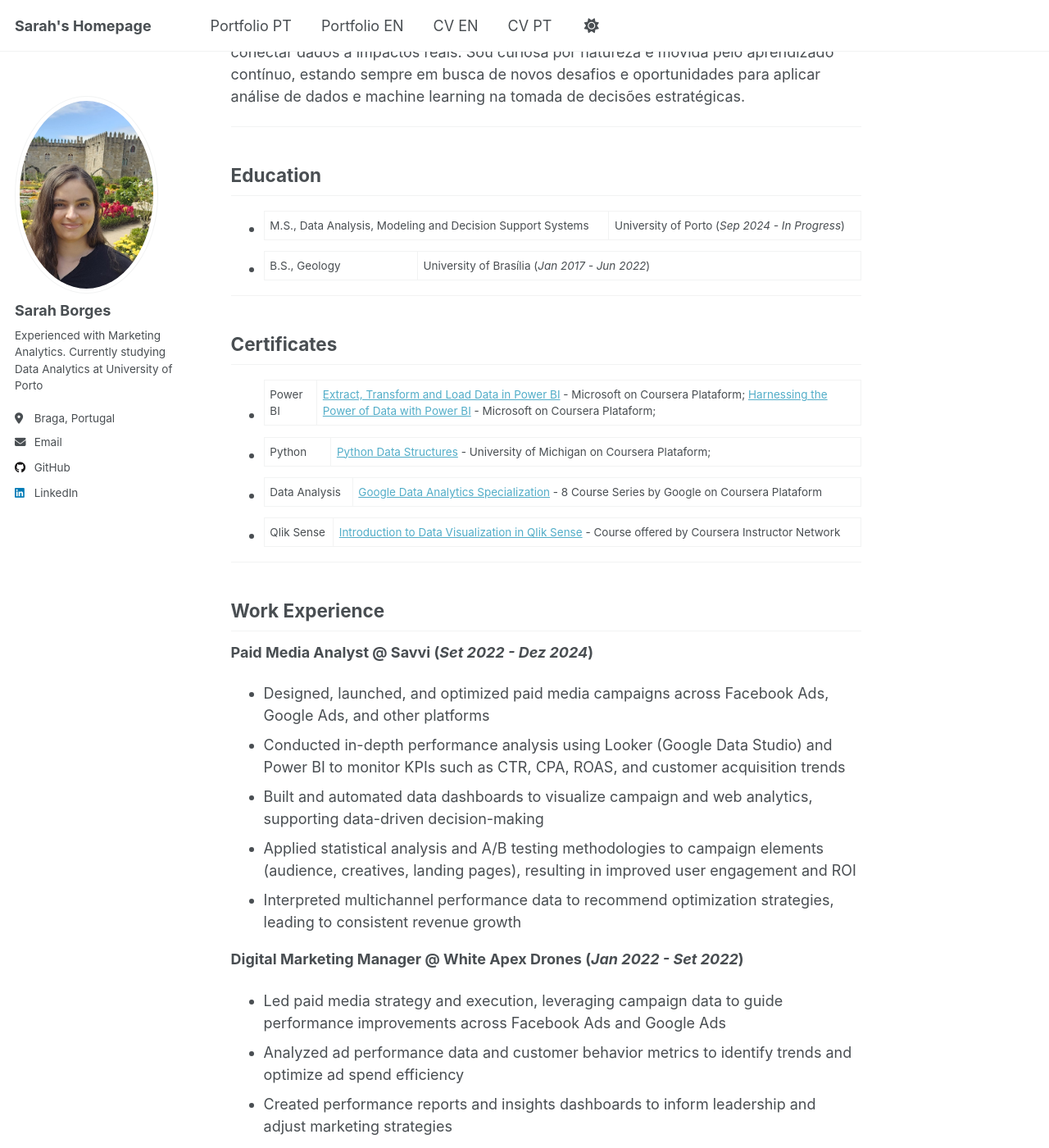
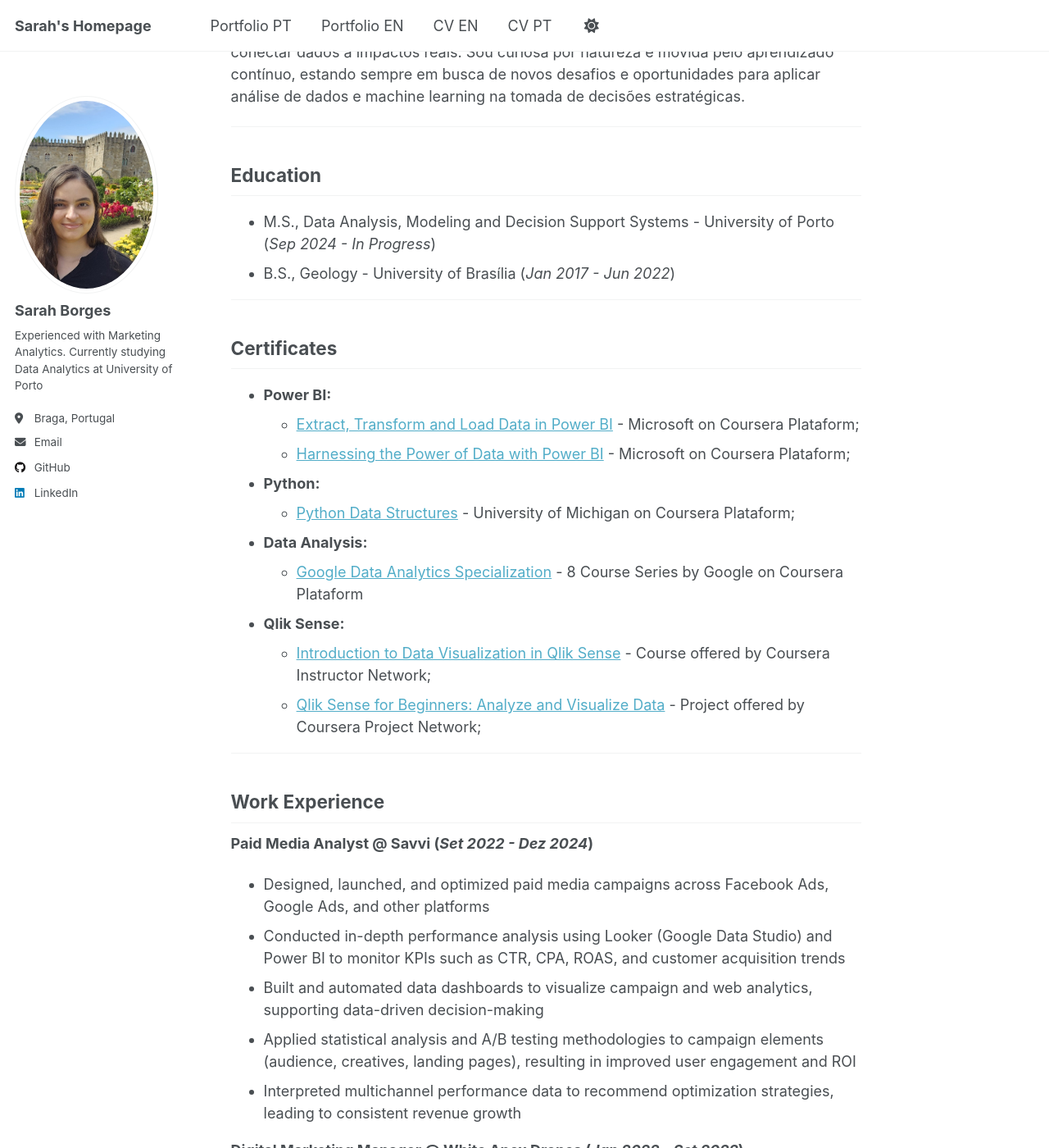
Before and after one commit to sarah-borges-data/sarah-borges-data.github.io, a Jekyll site: the page built from _pages/about.md, in a window 1280 px wide and 1400 px high, scrolled down 547 px. Shown: the whole window at 82% size. Built offline with Jekyll 4.4.1, drawn with Linux system fonts in a browser that asks for light colours; a script that is not in the unit is left out.

Commit message:
Update about.md

```diff
--- a/_pages/about.md
+++ b/_pages/about.md
@@ -16,16 +16,22 @@ Olá, me chamo Sarah Borges 👋 — Atualmente estou cursando Mestrado em Model
 ---
 
 ## Education
-- M.S., Data Analysis, Modeling and Decision Support Systems | University of Porto (_Sep 2024 - In Progress_)
-- B.S., Geology	| University of Brasília (_Jan 2017 - Jun 2022_)
+- M.S., Data Analysis, Modeling and Decision Support Systems - University of Porto (_Sep 2024 - In Progress_)
+- B.S., Geology	- University of Brasília (_Jan 2017 - Jun 2022_)
 
 ---
 
 ## Certificates
-- Power BI | <a href="https://coursera.org/share/cc34c3b14416701a48343f7e402a2637" target="_blank">Extract, Transform and Load Data in Power BI</a> - Microsoft on Coursera Plataform; <a href="https://coursera.org/share/0438e54299b19fe20af7a1a2a5d73c08" target="_blank">Harnessing the Power of Data with Power BI</a> - Microsoft on Coursera Plataform;
-- Python | <a href="https://coursera.org/share/cdf9f3d2cd861c9e1589e42139871a72" target="_blank">Python Data Structures</a> - University of Michigan on Coursera Plataform;
-- Data Analysis | <a href="https://www.coursera.org/account/accomplishments/specialization/LRX6T4ZB9Y35" target="_blank">Google Data Analytics Specialization</a> - 8 Course Series by Google on Coursera Plataform
-- Qlik Sense | <a href="https://coursera.org/share/4b132a15f7533276ccb351b45a0c7a01" target="_blank">Introduction to Data Visualization in Qlik Sense</a> - Course offered by Coursera Instructor Network
+- **Power BI:**
+    - <a href="https://coursera.org/share/cc34c3b14416701a48343f7e402a2637" target="_blank">Extract, Transform and Load Data in Power BI</a> - Microsoft on Coursera Plataform;
+    - <a href="https://coursera.org/share/0438e54299b19fe20af7a1a2a5d73c08" target="_blank">Harnessing the Power of Data with Power BI</a> - Microsoft on Coursera Plataform;
+- **Python:**
+    - <a href="https://coursera.org/share/cdf9f3d2cd861c9e1589e42139871a72" target="_blank">Python Data Structures</a> - University of Michigan on Coursera Plataform;
+- **Data Analysis:**
+    - <a href="https://www.coursera.org/account/accomplishments/specialization/LRX6T4ZB9Y35" target="_blank">Google Data Analytics Specialization</a> - 8 Course Series by Google on Coursera Plataform
+- **Qlik Sense:**
+    - <a href="https://coursera.org/share/4b132a15f7533276ccb351b45a0c7a01" target="_blank">Introduction to Data Visualization in Qlik Sense</a> - Course offered by Coursera Instructor Network;
+    - <a href="https://coursera.org/share/86fd8df780b4d1d136495dfe4cc4472b" target="_blank">Qlik Sense for Beginners: Analyze and Visualize Data</a> - Project offered by Coursera Project Network;
 
 ---
 
```
